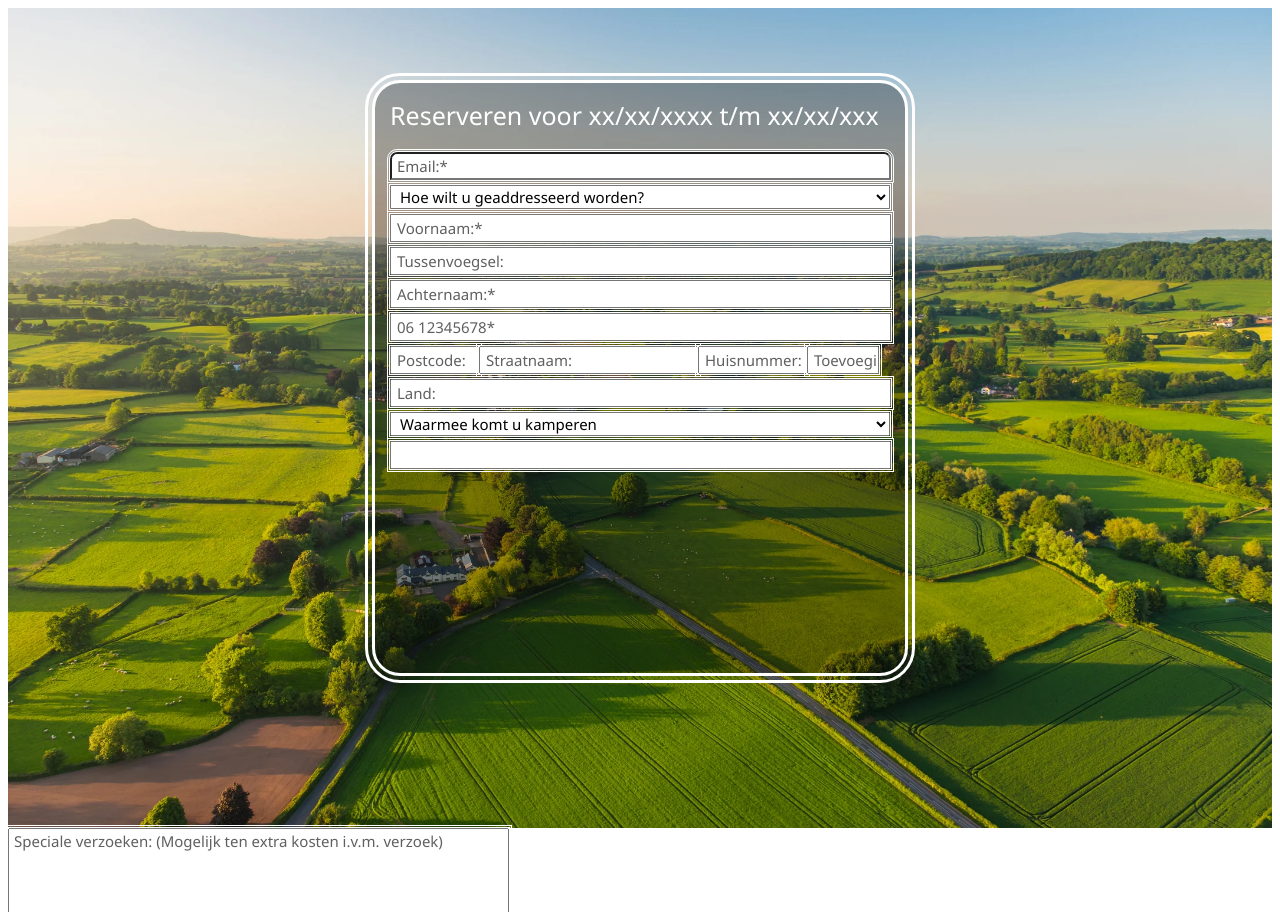
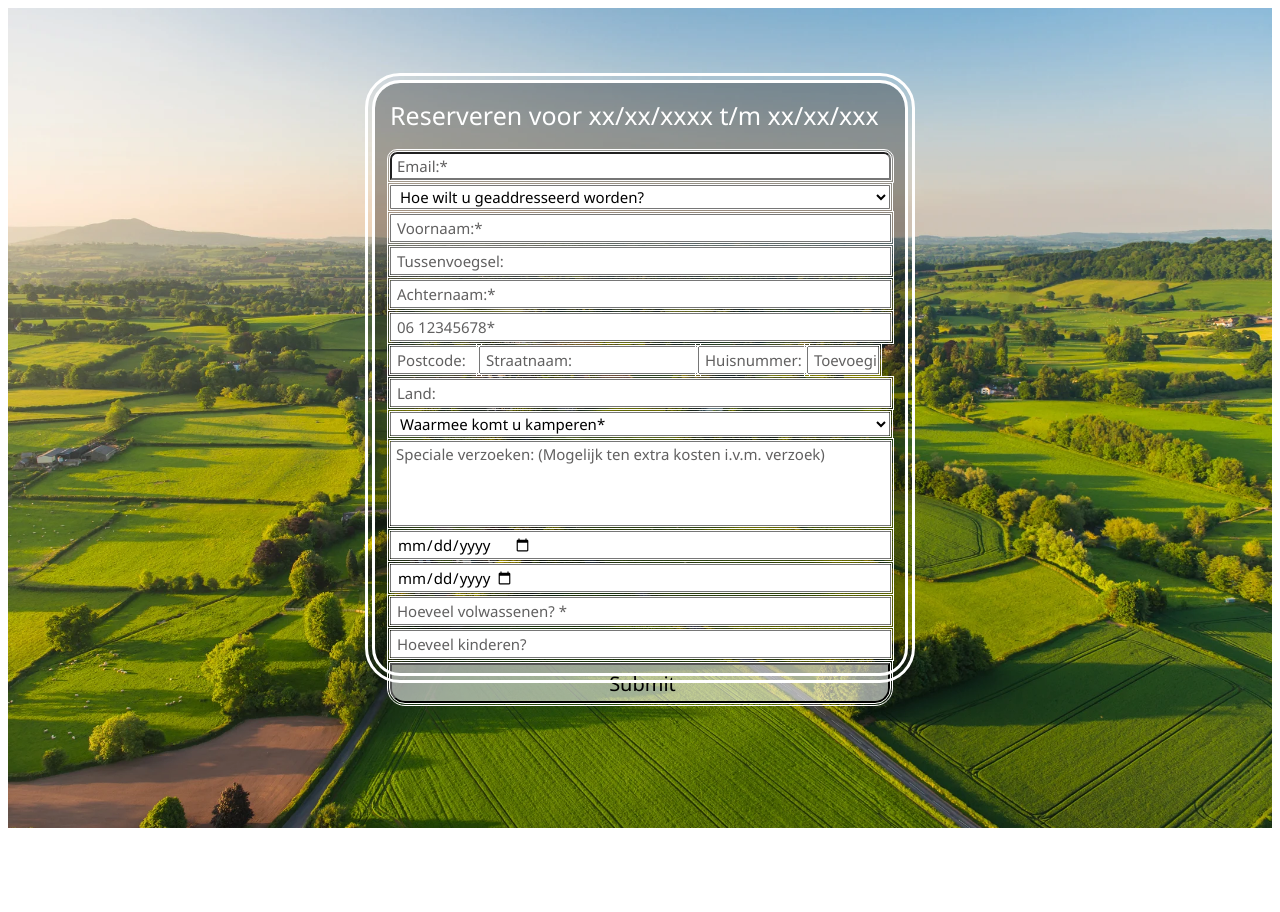
Before and after one commit to Gamelink2/BBB, a PHP site: page /public/Reservering.php in a window 1280 px wide. Shown: the top 912 px of the page. After the commit the page ends 828 px from the top, so only its background shows below. Run offline with PHP 8.4, Linux system fonts and the light colour scheme.

Commit message:
Update Reservering.php

```diff
--- a/public/Reservering.php
+++ b/public/Reservering.php
@@ -39,7 +39,7 @@
                 <option value="Heer" ' . ($_SESSION["aanhef"] == "Heer" ? 'selected' : 'heer') . '>Heer</option>
                 <option value="Mvr." ' . ($_SESSION["aanhef"] == "Mvr." ? 'selected' : 'mvr') . '>Mvr.</option>
                 <option value="Geen" ' . ($_SESSION["aanhef"] == "Geen" ? 'selected' : 'geen') . '>Geen</option>
-                <option value="Anders:" id="anders"' . ($_SESSION["aanhef"] == "Anders:" ? 'selected' : 'Anders') . '>Anders:</option>
+                <option value="Anders: id="anders" ' . ($_SESSION["aanhef"] == "Anders:" ? 'selected' : 'Anders') . '>Anders:</option>
                 </select>
                 <input type="text" id="anders" name="anders" style="display: ' . ($_SESSION["aanhef"] == "Anders:" ? 'block' : 'none') . ';" placeholder="Aanhef:" autocomplete="honorific-suffix" />';
                 } else {
@@ -49,7 +49,7 @@
                     <option value="Heer">Heer</option>
                     <option value="Mvr.">Mvr.</option>
                     <option value="Geen">Geen</option>
-                    <option value="Anders:">Anders:</option>
+                    <option value="Anders:" id="anders">Anders:</option>
                     </select>
                     <input type="text" id="anders" name="anders" style="display: none;" placeholder="Aanhef:" autocomplete="honorific-suffix" />';
                 }
@@ -73,31 +73,39 @@
                 echo '<input type="text" id="land" name="land" placeholder="Land:" autocomplete="country" value="'. (isset($_SESSION['land']) ? $_SESSION["land"] : '') .'">';
 
                 if (isset($_SESSION['middelen'])) {
-                    echo '<select name="middelen" id="middelen" required>
-                    <option value="">Waarmee komt u kamperen</option>
+                    echo
+                    '
+                    <select name="middelen" id="middelen" required>
+                    <option value="">Waarmee komt u kamperen*</option>
                     <option value="Tent" '.(isset($_SESSION['middelen']) && $_SESSION['middelen'] === "Tent" ? 'selected' : '').'>Tent</option>
                     <option value="caravan" '.(isset($_SESSION['middelen']) && $_SESSION['middelen'] === "caravan" ? 'selected' : '').'>Caravan</option>
                     <option value="Anders" '.(isset($_SESSION['middelen']) && $_SESSION['middelen'] === "Anders" ? 'selected' : '').'>Anders</option>
-                </select>
-                <div id="andersInput" style="display: none;">
-                    <label for="anders">Anders, specificeren:</label>
+                    </select>
+                    <div id="andersInput" style="display: none;">
+                    <label for="anders">Anders, specificeren:*</label>
+                    <input type="text" name="anders" id="anders" value="'. (isset($_SESSION['middelen']) ? $_SESSION["middelen"] : '') .'">
+                    </div>
+                    ';
+                } else {
+                    echo
+                    '
+                    <select name="middelen" id="middelen" required>
+                    <option value="">Waarmee komt u kamperen*</option>
+                    <option value="Tent">Tent</option>
+                    <option value="caravan">Caravan</option>
+                    <option value="Anders">Anders</option>
+                    </select>
+                    <div id="andersInput" style="display: none;">
+                    <label for="anders">Anders, specificeren:*</label>
                     <input type="text" name="anders" id="anders">
-                </div>';
-            } else {
-                echo '
-                <select name="middelen" id="middelen" required>
-                    <option value="">Waarmee komt u kamperen</option>
-                    <option value="Tent">Tent</option>
-                <div id="andersInput" style="display: none;">
-                    <label for="anders">Anders, specificeren:</label>
-                    <input type="text" name="anders" id="anders">
-                </div>';
-                }
+                    </div>
+                    ';
+                    }
 
                 if (isset($_SESSION['verzoek'])) {
                     echo '
                     <textarea class="fmsg" id="verzoek" name="verzoek" form="contactForm" placeholder="Speciale verzoeken: (Mogelijk ten extra kosten i.v.m. verzoek)"
-                    value="'. $_SESSION['verzoek'] .'"
+                    value="'. (isset( $_SESSION['verzoek']) ? $_SESSION['verzoek'] : '') .'"
                     </textarea>';
                 } else {
                     echo '<textarea class="fmsg" id="verzoek" name="verzoek" form="contactForm" placeholder="Speciale verzoeken: (Mogelijk ten extra kosten i.v.m. verzoek)"></textarea>';
```
